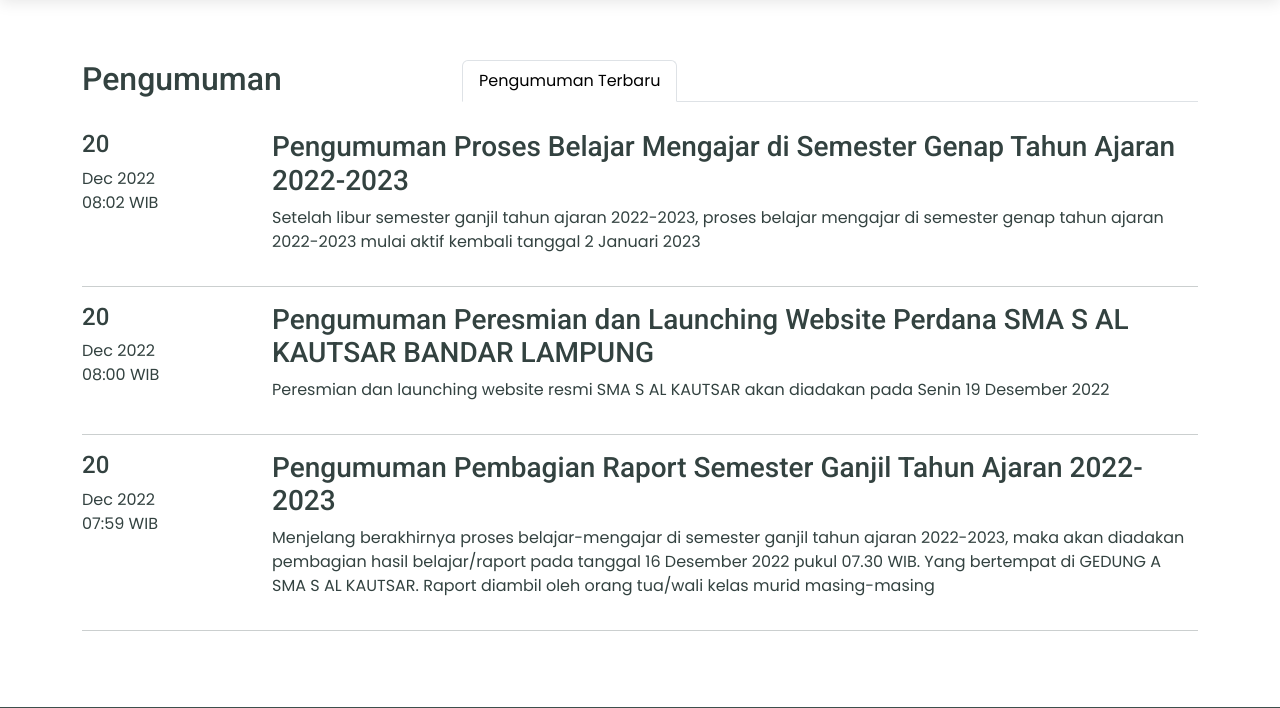
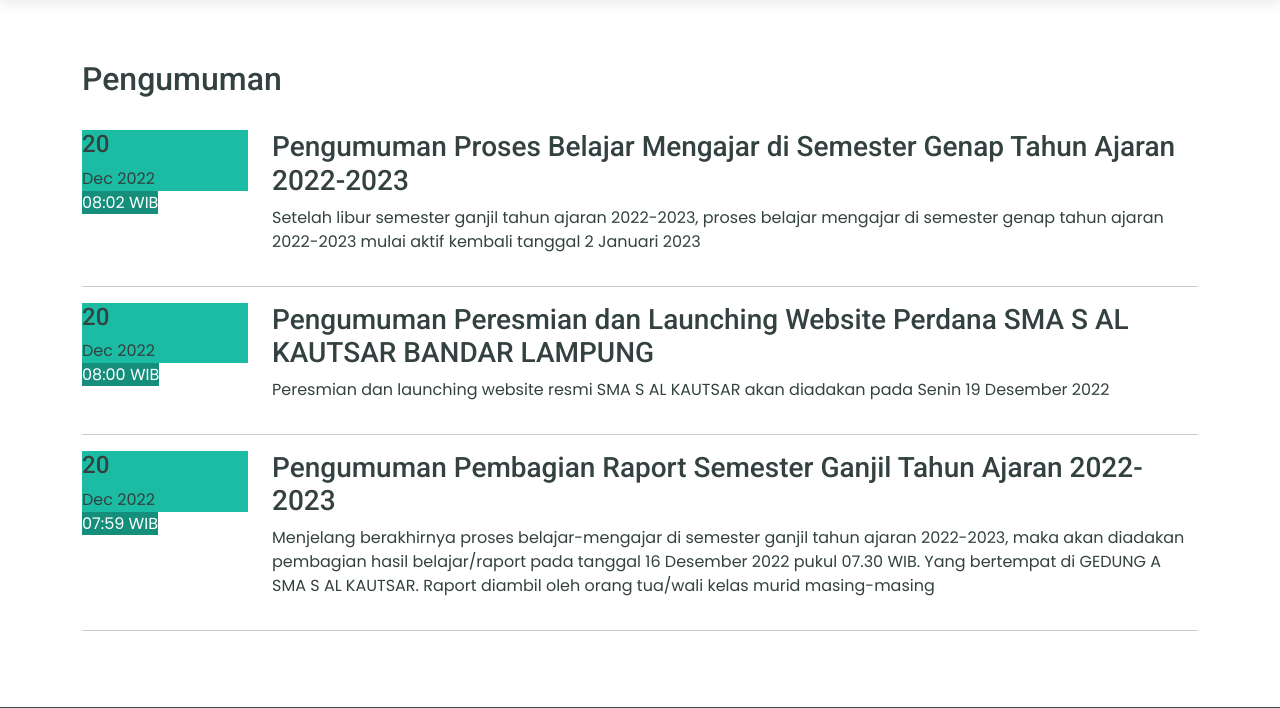
Before and after one commit to magiuz/project-aka, a CodeIgniter app: page /project-aka/index.php/pengumuman/index in a window 1280 px wide. Shown: the part 70-778 px from the top of the page. Run offline with CodeIgniter, Linux system fonts and the light colour scheme; data comes from the database, SQL or seed files in the repository; some libraries are stand-ins or nearby versions.

Commit message:
update color

```diff
--- a/application/views/depan/v_pengumuman.php
+++ b/application/views/depan/v_pengumuman.php
@@ -50,8 +50,17 @@
 
 <body>
     <style>
-        .container{
-            font-family:"poppins";
+        .container {
+            font-family: "poppins";
+        }
+
+        .event-date {
+            background-color: #1bbca3;
+        }
+
+        .event-time {
+            background-color: #158f7c;
+            color: #fff;
         }
     </style>
     <!--============================= EVENTS =============================-->
@@ -61,15 +70,7 @@
                 <div class="col-md-4">
                     <h2 class="event-title">Pengumuman</h2>
                 </div>
-                <div class="col-md-8">
-                    <!-- Nav tabs -->
-                    <ul class="nav nav-tabs" role="tablist">
-                        <li class="nav-item nav-tab1">
-                            <a class="nav-link tab-list active" data-toggle="tab" href="#upcoming-events" role="tab">Pengumuman Terbaru </a>
-                        </li>
 
-                    </ul>
-                </div>
             </div>
             <br>
             <div class="row">
--- a/application/views/depan/v_sejarah.php
+++ b/application/views/depan/v_sejarah.php
@@ -54,7 +54,7 @@
             font-family: "poppins";
         }
     </style>
-    <!--//END ABOUT IMAGE -->
+
     <!--============================= WELCOME TITLE =============================-->
     <section class="welcome_about">
         <div class="container">
```
Also changed, not shown: application/views/depan/v_agenda.php (+11 -10 lines), application/views/depan/v_blog.php (+8 -0 lines), application/views/depan/v_prestasi.php (+4 -40 lines). Lines whose indentation alone changed are shown as unchanged.
